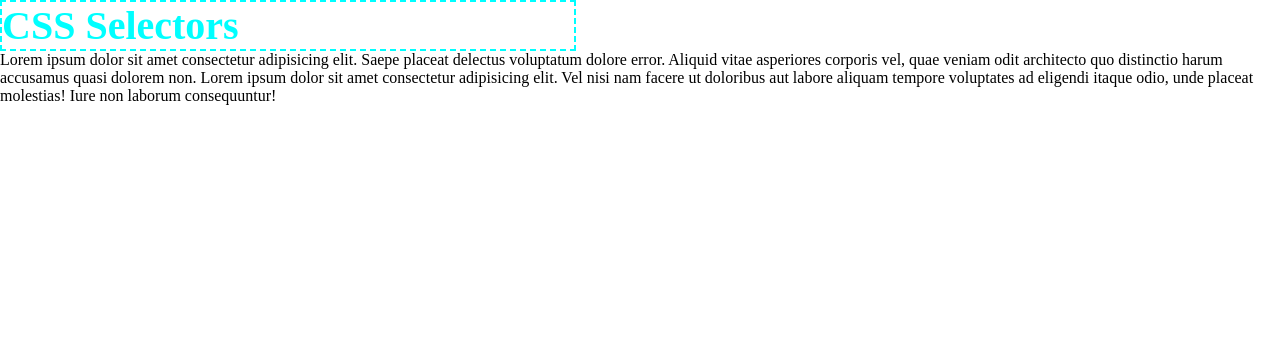
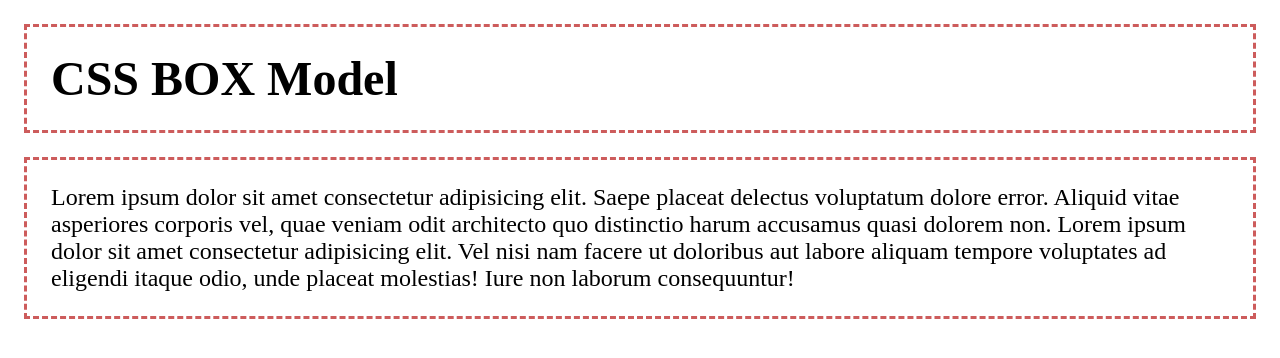
Before and after one commit to 0xaira/100DaysOfCode, a plain HTML site: page FullStackDevelopment/CSS/index.html in a window 1280 px wide. Drawn offline with Linux system fonts and the light colour scheme; files that its build step writes are made by us from their sources.

Commit message:
html modified

```diff
--- a/FullStackDevelopment/CSS/index.html
+++ b/FullStackDevelopment/CSS/index.html
@@ -1,25 +1,27 @@
 <!DOCTYPE html>
 <html lang="en">
-<head>
-    <meta charset="UTF-8">
-    <meta http-equiv="X-UA-Compatible" content="IE=edge">
-    <meta name="viewport" content="width=device-width, initial-scale=1.0">
+  <head>
+    <meta charset="UTF-8" />
+    <meta http-equiv="X-UA-Compatible" content="IE=edge" />
+    <meta name="viewport" content="width=device-width, initial-scale=1.0" />
     <title>Document</title>
-    <link rel="stylesheet" href="css/style.css">
-    <link rel="stylesheet" href="style.css">
-</head>
-<body>
-
-
+    <link rel="stylesheet" href="css/style.css" />
+    <link rel="stylesheet" href="style.css" />
+  </head>
+  <body>
     <header class="container">
-        <h1>CSS Selectors</h1>
+      <h1>CSS BOX Model</h1>
     </header>
     <main class="container">
-
-        <p>Lorem ipsum dolor sit amet consectetur adipisicing elit. Saepe placeat delectus voluptatum dolore error. Aliquid vitae asperiores corporis vel, quae veniam odit architecto quo distinctio harum accusamus quasi dolorem non. Lorem ipsum dolor sit amet consectetur adipisicing elit. Vel nisi nam facere ut doloribus aut labore aliquam tempore voluptates ad eligendi itaque odio, unde placeat molestias! Iure non laborum consequuntur!</p>
-
-
-
+      <p>
+        Lorem ipsum dolor sit amet consectetur adipisicing elit. Saepe placeat
+        delectus voluptatum dolore error. Aliquid vitae asperiores corporis vel,
+        quae veniam odit architecto quo distinctio harum accusamus quasi dolorem
+        non. Lorem ipsum dolor sit amet consectetur adipisicing elit. Vel nisi
+        nam facere ut doloribus aut labore aliquam tempore voluptates ad
+        eligendi itaque odio, unde placeat molestias! Iure non laborum
+        consequuntur!
+      </p>
     </main>
-</body>
+  </body>
 </html>
--- a/FullStackDevelopment/CSS/style.css
+++ b/FullStackDevelopment/CSS/style.css
@@ -3,15 +3,10 @@
     padding: 0;
     box-sizing: border-box;
 }
-header{
-    width: 50%;
+.container{
+    border: dashed indianred;
+    font-size: 1.5rem;
+    padding: 1.5rem;
+    margin: 1.5rem;
+
 }
-h1{
-    font-size: 40px;
-    color: aqua;
-    border: 2px dashed ;
-    width: 90%;
-}
-p{
-    font-size: 2 rem;
-}
```
